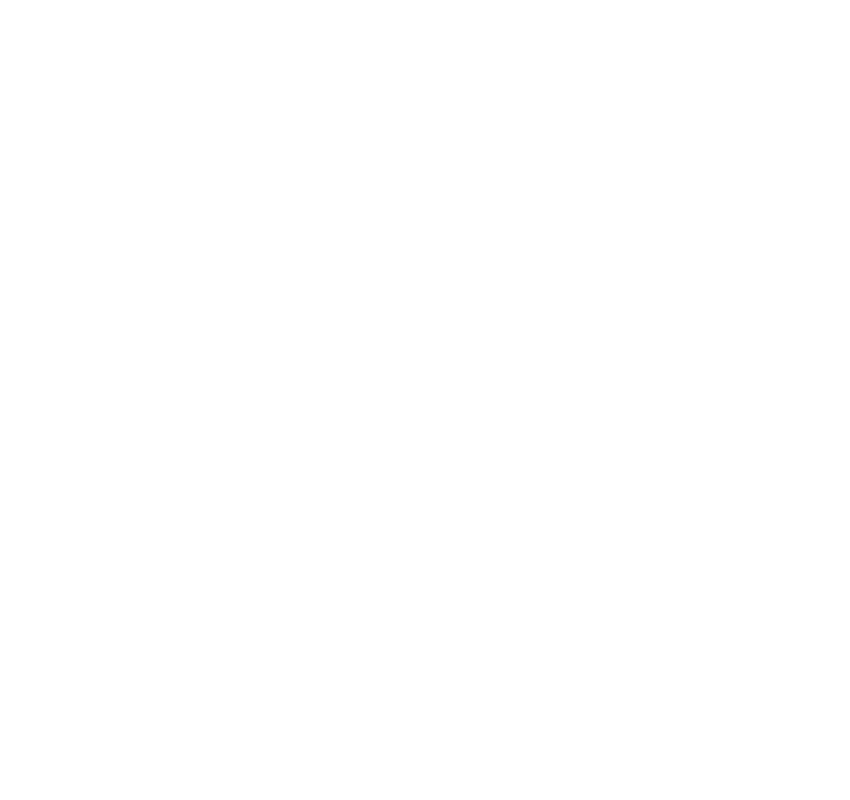
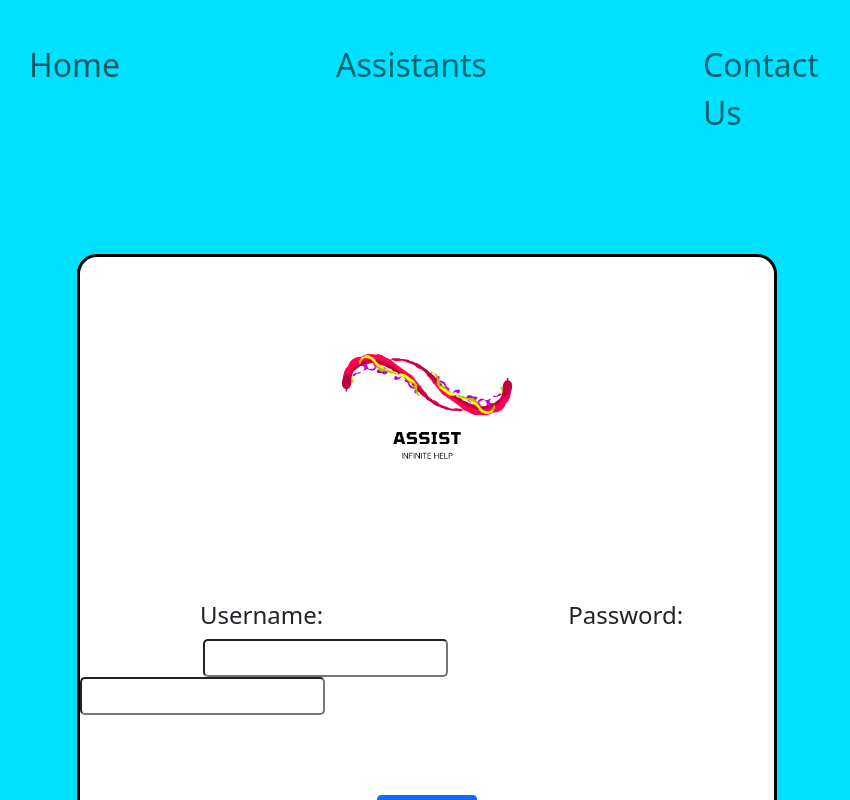
Before and after one commit to victorbosneag/Virtual-Friend, a React (Create React App) app in the folder client/: page /login in a window 1280 px wide. Shown: the whole page, without its empty margins (213-1063 px from the left). Built offline with nearby package versions, Linux system fonts and the light colour scheme.

Commit message:
adding the register page functionality

```diff
--- a/client/src/App.js
+++ b/client/src/App.js
@@ -4,6 +4,7 @@
 import Home from './components/Home';
 import Register from './components/Register';
 import Chat from './components/Chat';
+import Login from './components/Login'
 
 function App() {
   return (
@@ -11,6 +12,7 @@
     <BrowserRouter>
     <Route path="/" exact component={Home} />
     <Route path="/register"exact component={Register} />
+    <Route path="/login"exact component={Login} />
     <Route path="/chat" exact component={Chat} />
     </BrowserRouter>
     </>
--- a/client/src/components/Home.js
+++ b/client/src/components/Home.js
@@ -1,5 +1,5 @@
 import NavBar from "./Nav";
-import logo from '../assist (4).png'
+import logo from '../blue-logo.png'
 import { Button, Card, Col, Container, Row, Form } from "react-bootstrap";
 import { Link } from "react-router-dom";
 // import Grid from '@material-ui/core/Grid';
--- /dev/null
+++ b/client/src/components/Login.js
@@ -0,0 +1,32 @@
+import NavBar from "./Nav";
+import logo from '../whitelogo.png'
+import { Button } from "react-bootstrap";
+import { Link } from 'react-router-dom'
+
+function Login() {
+    return(
+        <div className="Body">
+            <NavBar />
+            <div className="form-wrapper">
+            <div className="form-container">
+            <form className="form">
+                <div className="log-wrapper">
+                <img className="logo-register" src={logo}></img>
+                </div>
+                <label for="input-username" className="register-form username label-username">Username: </label>
+                <input className=" register-form username input-username"></input>
+                <label for="input-password" className=" register-form password label-password">Password: </label>
+                <input type="password" className="register-form password input-password"></input>
+                <div className="btn-wrapper">
+                    <Link  to='/login'>
+                    <Button type="submit" className="front-reg-btn " variant="primary">Login</Button>
+                     </Link>
+        </div>
+            </form>
+            </div>
+        </div>
+        </div>
+    )
+}
+
+export default Login
--- a/client/src/components/Register.js
+++ b/client/src/components/Register.js
@@ -1,12 +1,43 @@
 import NavBar from "./Nav";
+import logo from '../whitelogo.png'
+import { Button } from "react-bootstrap";
+import { Link } from 'react-router-dom'
+import { useState } from 'react'
+import axios from "axios";
+function Register() {
+        const [registerUsername, setRegisterUsername] = useState('')
+        const [registerPassword, setRegisterPassword] = useState('')
 
-function Register() {
+
+     const register = () => {
+         axios.post('http://localhost:5000/signup', {
+             username: registerUsername,
+             password: registerPassword
+       })
+     }
+
+        function userSubmit(event) {
+         console.log(event.target.value)
+     }
     return(
         <div className="Body">
             <NavBar />
             <div className="form-wrapper">
             <div className="form-container">
-
+            <form className="form">
+                <div className="log-wrapper">
+                <img className="logo-register" src={logo}></img>
+                </div>
+                <label for="input-username" className="register-form username label-username">Username: </label>
+                <input className=" register-form username input-username" onChange={userSubmit} name="username"></input>
+                <label for="input-password" className=" register-form password label-password">Password: </label>
+                <input type="password" className="register-form password input-password" onChange={userSubmit} name="password"></input>
+                <div className="btn-wrapper">
+                    <Link  to='/login'>
+                    <Button onClick={register} type="submit" className="front-reg-btn " variant="primary">Register</Button>
+                     </Link>
+        </div>
+            </form>
             </div>
         </div>
         </div>
--- a/client/src/index.css
+++ b/client/src/index.css
@@ -119,13 +119,63 @@
 }
 .form-container {
   position: relative;
-  height: 600px;
-  width: 600px;
+  height: 700px;
+  width: 700px;
   top: 6em;
   background-color: rgb(255, 255, 255);
+  border-style: solid;
+  border-color: black;
+  border-width: 3px;
+  border-radius: 20px;
+
 }
 .form-wrapper {
   display: flex;
   align-items: center;
   justify-content: center;
 }
+.logo-register {
+  position: relative;
+  height: 300px;
+  width: 300px;
+  bottom: 10em;
+}
+.log-wrapper {
+  display: flex;
+  align-items: center;
+  justify-content: center;
+}
+
+.register-form {
+  position: relative;
+  display: inline-block;
+  bottom: 5em;
+}
+.input-username {
+  position: relative;
+  padding: 5px;
+  border-radius: 5px;
+}
+.input-password {
+  position: relative;
+  padding: 5px;
+  border-radius: 5px;
+}
+.label-username {
+  position: relative;
+  font-size: 1.5rem;
+  left: 5em;
+  /* bottom: 20px; */
+  /* padding: 5px; */
+}
+.label-password {
+  position: relative;
+  font-size: 1.5rem;
+  left: 5em;
+  /* top: 10px; */
+  /* padding: 5px; */
+}
+.form {
+  position: relative;
+  top: 10em;
+}
```
Also changed, not shown: client/src/blue-logo.png (renamed from client/src/assist (4).png), client/src/whitelogo.png (added).
